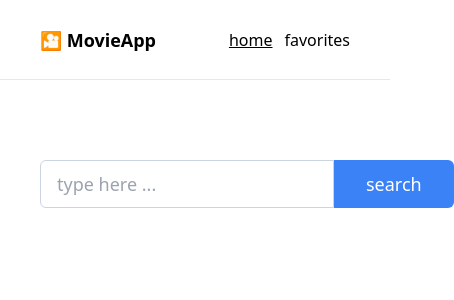
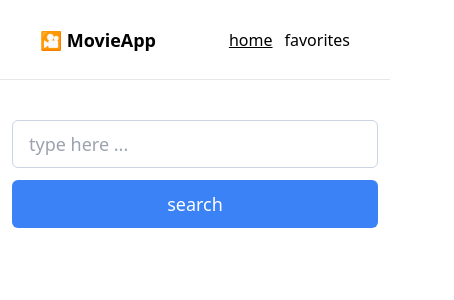
Before and after one commit to Manu-Ba/movie_app, a React (Vite) app: page / in a window 390 px wide. Shown: the top 300 px of the page, 454 px wide, since content can reach past the window. Built offline with nearby package versions, Linux system fonts and the light colour scheme.

Commit message:
responsiveness

```diff
--- a/src/components/FavoriteMovies.tsx
+++ b/src/components/FavoriteMovies.tsx
@@ -14,11 +14,10 @@ export const FavoriteMovies = () => {
       <Header page="favorites" />
       <div className="px-10 sm:px-20">
         <h1 className="py-5 text-2xl font-semibold">Favorites</h1>
-        <div>
+        <div className="pb-20">
           <div className="h-16 grid grid-cols-3 lg:grid-cols-2 border-b-[1px] text-slate-600 font-semibold">
             <span className="flex items-center h-full px-0 sm:px-3">Title</span>
             <span className="flex items-center justify-between w-full h-full col-span-2 gap-1 px-0 lg:w-3/4 sm:px-3 lg:col-span-1">
-              <span className="w-full">Year</span>
               <span className="w-full">StarRating</span>
               <span className="w-full">Detailview</span>
             </span>
--- a/src/components/FavoritesListItem.tsx
+++ b/src/components/FavoritesListItem.tsx
@@ -14,12 +14,11 @@ export const FavoritesListItem = ({ mov }: FavoritesListItemProps) => {
   return (
     <>
       {movie && (
-        <div className="h-16 grid grid-cols-3 lg:grid-cols-2 border-b-[1px] font-light">
+        <div className="grid grid-cols-3 font-light border-b min-h-16 lg:grid-cols-2">
           <span className="flex items-center h-full px-0 sm:px-3">
             {movie.Title}
           </span>
           <span className="flex items-center justify-between w-full h-full col-span-2 gap-1 px-0 lg:w-3/4 sm:px-3 lg:col-span-1">
-            <span className="w-full">{movie.Year}</span>
             <span className="w-full">{mov.starRating}</span>
 
             <a
--- a/src/components/MovieListItem.tsx
+++ b/src/components/MovieListItem.tsx
@@ -6,7 +6,7 @@ type MovieListItemProps = {
 
 export const MovieListItem = ({ movie }: MovieListItemProps) => {
   return (
-    <div className="h-16 grid grid-cols-3 lg:grid-cols-2 border-b-[1px] font-light">
+    <div className="grid grid-cols-3 font-light border-b min-h-16 lg:grid-cols-2">
       <span className="flex items-center h-full px-0 sm:px-3">
         {movie.Title}
       </span>
--- a/src/components/MovieResult.tsx
+++ b/src/components/MovieResult.tsx
@@ -16,7 +16,7 @@ export const MovieResult = ({ searchData }: MovieResultProps) => {
   return (
     <div className="px-10 sm:px-20">
       <h1 className="pb-3 text-2xl font-semibold">Results</h1>
-      <div>
+      <div className="pb-20">
         <div className="h-16 grid grid-cols-3 lg:grid-cols-2 border-b-[1px] text-slate-600 font-semibold">
           <span className="flex items-center h-full px-0 sm:px-3">Title</span>
           <span className="flex items-center justify-between w-full h-full col-span-2 gap-1 px-0 lg:w-3/4 sm:px-3 lg:col-span-1">
--- a/src/components/MovieSearch.tsx
+++ b/src/components/MovieSearch.tsx
@@ -31,18 +31,21 @@ export const MovieSearch = () => {
 
   return (
     <>
-      <div className="px-10 pt-20 pb-10 text-lg font-light sm:px-20">
-        <form className="flex" onSubmit={handleSubmit(onSubmit)}>
+      <div className="px-3 pt-10 pb-10 text-lg font-light lg:pt-20 sm:px-20">
+        <form
+          className="flex flex-col lg:flex-row"
+          onSubmit={handleSubmit(onSubmit)}
+        >
           <input
             type="text"
             placeholder="type here ..."
-            className="h-12 px-4 text-lg font-light border rounded-l-md border-slate-300"
+            className="h-12 px-4 text-lg font-light border rounded-md lg:rounded-l-md lg:rounded-r-none border-slate-300"
             {...register("movie")}
           />
 
           <button
             type="submit"
-            className="h-12 px-8 font-normal text-white bg-blue-500 rounded-r-md"
+            className="h-12 px-4 mt-3 font-normal text-white bg-blue-500 rounded-md lg:mt-0 lg:px-8 lg:rounded-r-md lg:rounded-l-none"
           >
             search
           </button>
```
